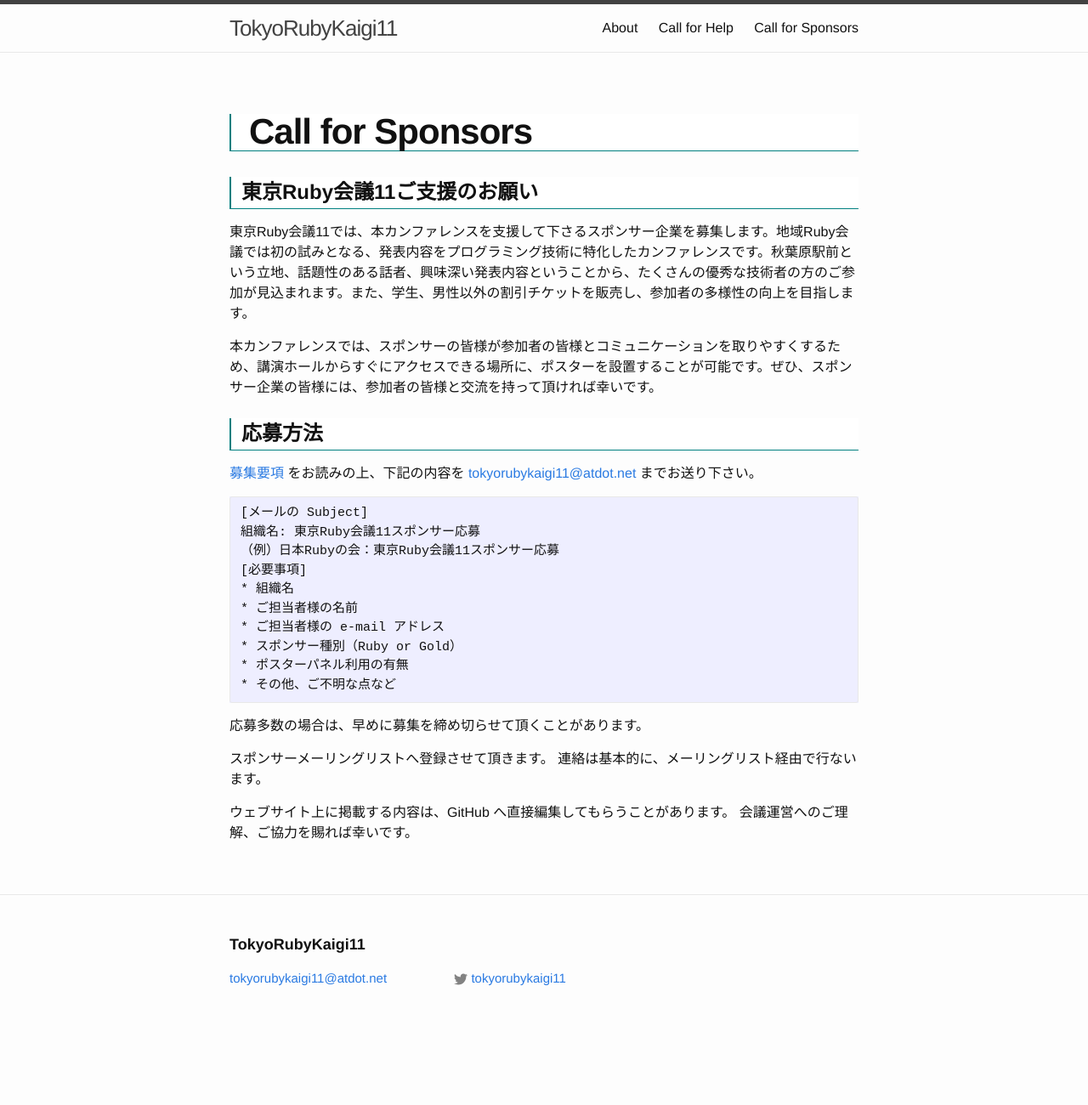
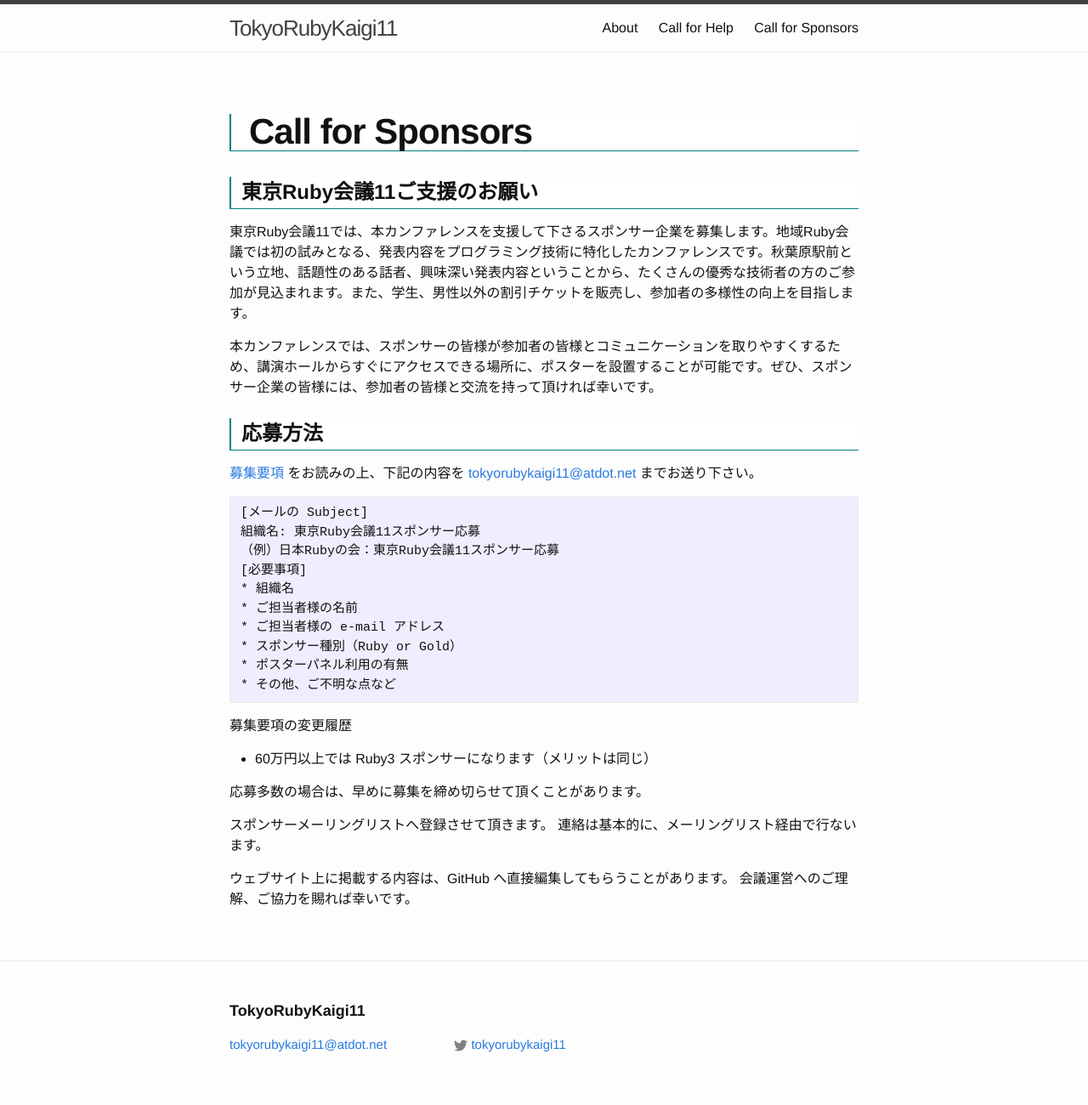
Before and after one commit to ko1/tokyo11, a Jekyll site: the page built from cfs.md, in a window 1280 px wide. Shown: the whole page at 85% size. Built offline with Jekyll 4.4.1, drawn with Linux system fonts in a browser that asks for light colours; before the commit the page ends 1222 px from its top, so only the background shows below that.

Commit message:
add Ruby3 name

```diff
--- a/cfs.md
+++ b/cfs.md
@@ -25,6 +25,9 @@
 	* ポスターパネル利用の有無
 	* その他、ご不明な点など
 
+募集要項の変更履歴
+* 60万円以上では Ruby3 スポンサーになります（メリットは同じ）
+
 応募多数の場合は、早めに募集を締め切らせて頂くことがあります。
 
 スポンサーメーリングリストへ登録させて頂きます。
```
Also changed, not shown: 1 other file.
